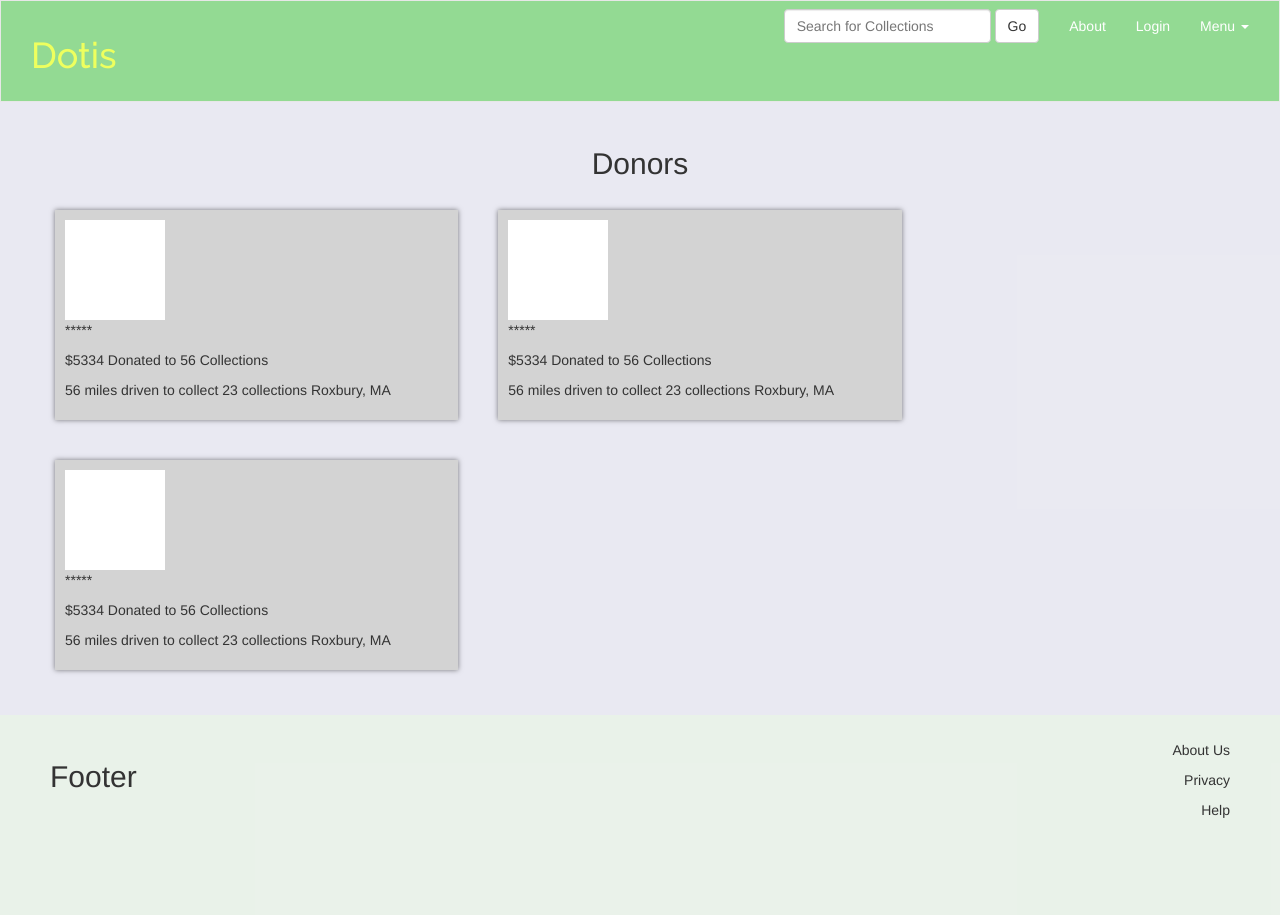
After one commit to wilsonqin/dotis, a Django app: template templates/users.html in a window 1280 px wide. The commit adds this page. Run offline with Django 3.2, Linux system fonts and the light colour scheme; the template is opened without the code that fills it, so the values that code supplies are empty; some libraries are stand-ins or nearby versions.

Commit message:
added users

```diff
--- a/app/urls.py
+++ b/app/urls.py
@@ -17,4 +17,5 @@ urlpatterns = patterns('',
     url(r'^createdonation', views.createDonation, name='createDonation'),
     url(r'^postcreatedonation', views.postCreateDonation, name='postCreateDonation'),
     url(r'^browse', views.browse, name='browse'),
+    url(r'^users', views.browse, name='users'),
 )
--- a/app/views.py
+++ b/app/views.py
@@ -13,6 +13,10 @@ def index(request):
 def browse(request):
   context = {}
   return render(request, 'collections.html', context)
+
+def users(request):
+  context = {}
+  return render(request, 'users.html', context)
 
 def login(request):
 
--- a/static/css/main.css
+++ b/static/css/main.css
@@ -11,7 +11,9 @@
 .navbar-brand h1 {
 	color: #eeff5e;
 }
-
+.navbar-default .navbar-nav > li > a {
+color: white;
+}
 .navbar-header {
 	height: 100px;
 }
--- a/templates/base.html
+++ b/templates/base.html
@@ -30,7 +30,7 @@
             <span class="icon-bar"></span>
             <span class="icon-bar"></span>
           </button>
-          <a class="navbar-brand" href="#"><h1>Dotis</h1></a>
+          <a class="navbar-brand" href="index"><h1>Dotis</h1></a>
         </div>
 
         <div class="collapse navbar-collapse" id="bs-example-navbar-collapse-1">
@@ -50,7 +50,7 @@
                 <li><a href="#">Another action</a></li>
                 <li><a href="#">Something else here</a></li>
                 <li class="divider"></li>
-                <li><a href="#">Sign out</a></li>
+                <li><a href="#">Sign out    </a></li>
               </ul>
             </li>
           </ul>
--- a/templates/login.html
+++ b/templates/login.html
@@ -45,5 +45,5 @@
         </form>
         </div>
 	</div>
-    <img id="fblogin-button" src="img/facebook-login-button.png" onClick='fbLogin()'/>
+    <img id="fblogin-button" src="{{ STATIC_URL }}/images/facebook-login-button.png" onClick='fbLogin()'/>
 {% endblock %}
--- /dev/null
+++ b/templates/users.html
@@ -0,0 +1,30 @@
+{% extends "base.html" %}
+{% block style %}<link href="{{ STATIC_URL }}css/users.css" rel="stylesheet"/>{% endblock %}
+{% block title %}Users{% endblock %}
+{% block content %}
+<section class="users">
+		<div class="contain">
+		<h2>Donors</h2>
+		<div class="row">
+			<div class="col-xs-4">
+				<div class="img"><img src=""></div>
+				<p>*****</p>
+				<p>$5334 Donated to 56 Collections</p>
+				<p>56 miles driven to collect 23 collections Roxbury, MA</p>
+			</div>
+			<div class="col-xs-4">
+				<div class="img"><img src=""></div>
+				<p>*****</p>
+				<p>$5334 Donated to 56 Collections</p>
+				<p>56 miles driven to collect 23 collections Roxbury, MA</p>
+			</div>
+			<div class="col-xs-4">
+				<div class="img"><img src=""></div>
+				<p>*****</p>
+				<p>$5334 Donated to 56 Collections</p>
+				<p>56 miles driven to collect 23 collections Roxbury, MA</p>
+			</div>
+			</div>
+			</div>
+		</section>
+{% endblock %}
```
